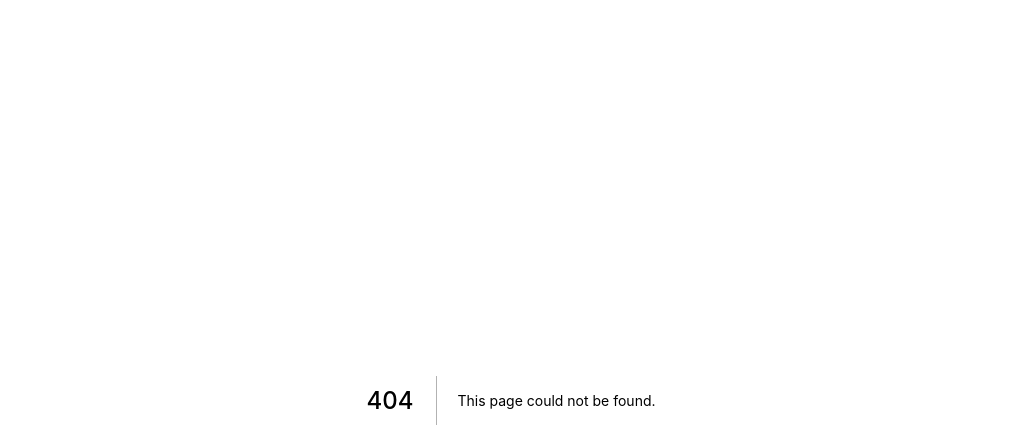
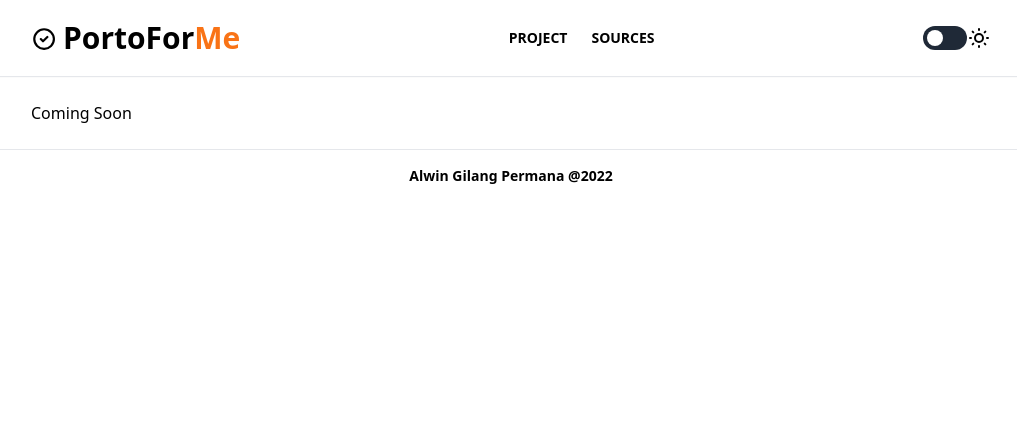
Before and after one commit to agilangp/portoforme, a Next.js app: page /project in a window 1280 px wide. Before the commit this address had no page. Shown: the top 448 px of the page, without its empty margins (129-1146 px from the left). Built offline with nearby package versions, Linux system fonts and the light colour scheme.

Commit message:
add Project page

```diff
--- a/components/Navbar.tsx
+++ b/components/Navbar.tsx
@@ -60,7 +60,7 @@ const Navbar = ({ changeMode, darkMode }: NavbarProps) => {
                     </a>
                 </Link>
                 <div className="md:flex hidden text-sm">
-                    <ShortLink href="/projects">PROJECTS</ShortLink>
+                    <ShortLink href="/project">PROJECT</ShortLink>
                     <ShortLink
                         href="https://github.com/al-gilang-p"
                         target="_blank"
--- /dev/null
+++ b/pages/project.tsx
@@ -0,0 +1,12 @@
+import Layout from "../components/Layout";
+import type { NextPage } from "next"
+
+const project: NextPage = () => {
+    return (
+        <Layout>
+            <h1>Coming Soon</h1>
+        </Layout>
+    );
+}
+
+export default project;
```
